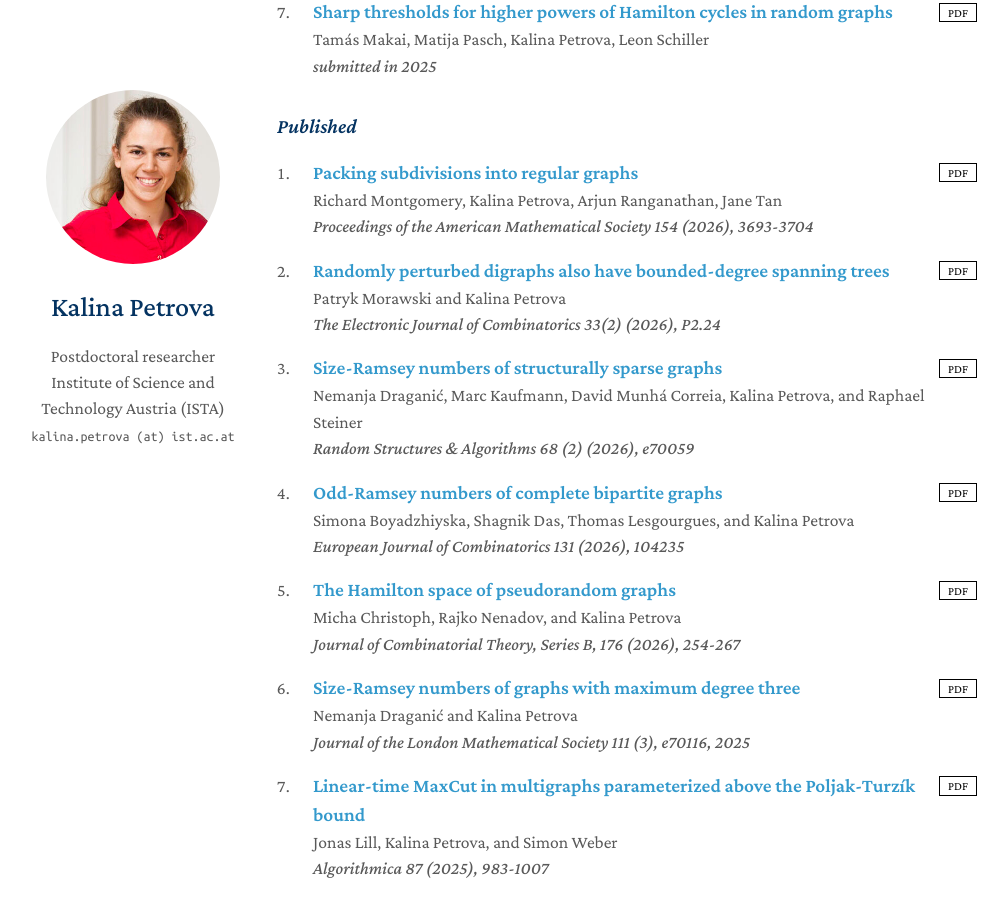
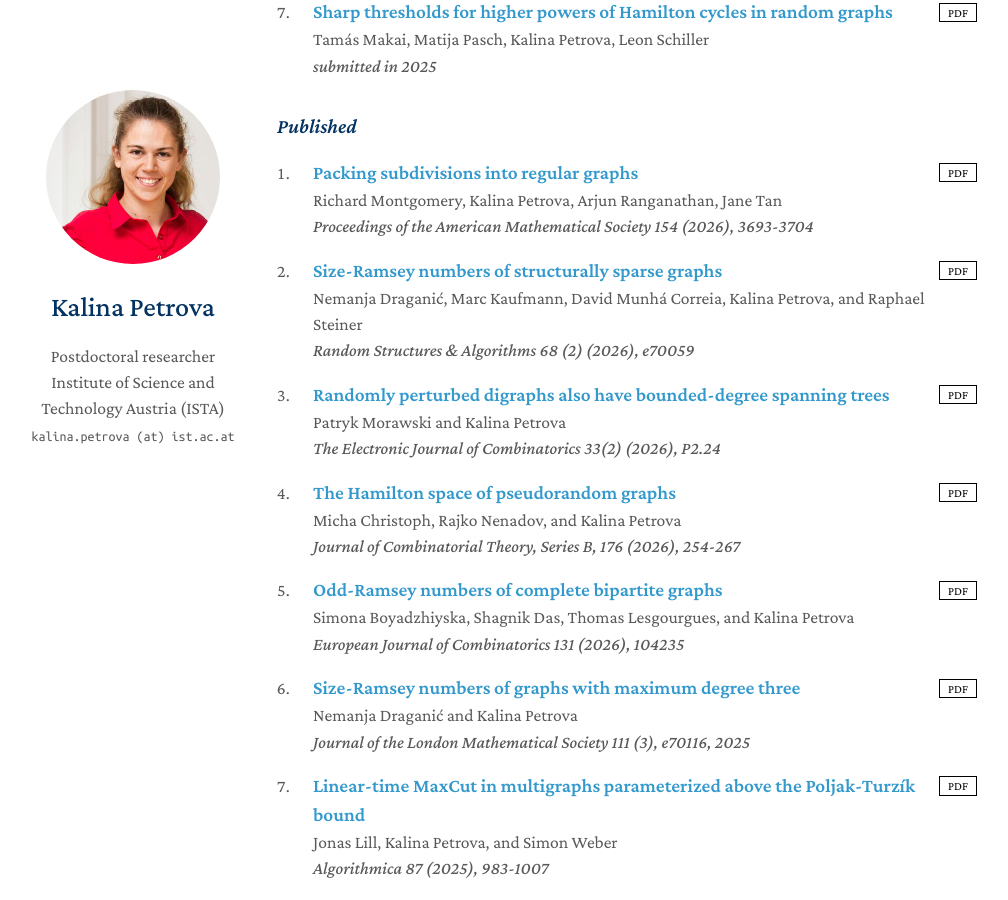
Before and after one commit to kpetrova/kpetrova.github.io, a Jekyll site: the page built from publications.md, in a window 1280 px wide and 900 px high, scrolled down 839 px. Shown: the whole window, without its empty margins (143-1151 px from the left). Built offline with Jekyll 4.4.1, drawn with Linux system fonts in a browser that asks for light colours; a style sheet for code colours, icons or effects is not loaded; part of the change alters nothing that is shown.

Commit message:
updated publications

```diff
--- a/_data/publications.yml
+++ b/_data/publications.yml
@@ -51,28 +51,28 @@ main:
         pdf: https://arxiv.org/pdf/2508.00480
         type: journal
 
+      - title: Size-Ramsey numbers of structurally sparse graphs
+        authors: Nemanja Draganić, Marc Kaufmann, David Munhá Correia, Kalina Petrova, and Raphael Steiner
+        journal: Random Structures & Algorithms 68 (2) (2026), e70059
+        pdf: https://arxiv.org/pdf/2307.12028
+        type: journal
+
       - title: Randomly perturbed digraphs also have bounded-degree spanning trees
         authors: Patryk Morawski and Kalina Petrova
         journal: The Electronic Journal of Combinatorics 33(2) (2026), P2.24
         pdf: https://arxiv.org/pdf/2306.14648
         type: journal
 
-      - title: Size-Ramsey numbers of structurally sparse graphs
-        authors: Nemanja Draganić, Marc Kaufmann, David Munhá Correia, Kalina Petrova, and Raphael Steiner
-        journal: Random Structures & Algorithms 68 (2) (2026), e70059
-        pdf: https://arxiv.org/pdf/2307.12028
+      - title: The Hamilton space of pseudorandom graphs
+        authors: Micha Christoph, Rajko Nenadov, and Kalina Petrova
+        journal: Journal of Combinatorial Theory, Series B, 176 (2026), 254-267
+        pdf: https://arxiv.org/pdf/2402.01447
         type: journal
 
       - title: Odd-Ramsey numbers of complete bipartite graphs
         authors: Simona Boyadzhiyska, Shagnik Das, Thomas Lesgourgues, and Kalina Petrova
         journal: European Journal of Combinatorics 131 (2026), 104235
         pdf: https://arxiv.org/pdf/2410.05887
-        type: journal
-
-      - title: The Hamilton space of pseudorandom graphs
-        authors: Micha Christoph, Rajko Nenadov, and Kalina Petrova
-        journal: Journal of Combinatorial Theory, Series B, 176 (2026), 254-267
-        pdf: https://arxiv.org/pdf/2402.01447
         type: journal
 
       - title: Size-Ramsey numbers of graphs with maximum degree three
```
Also changed, not shown: 1 other file.
